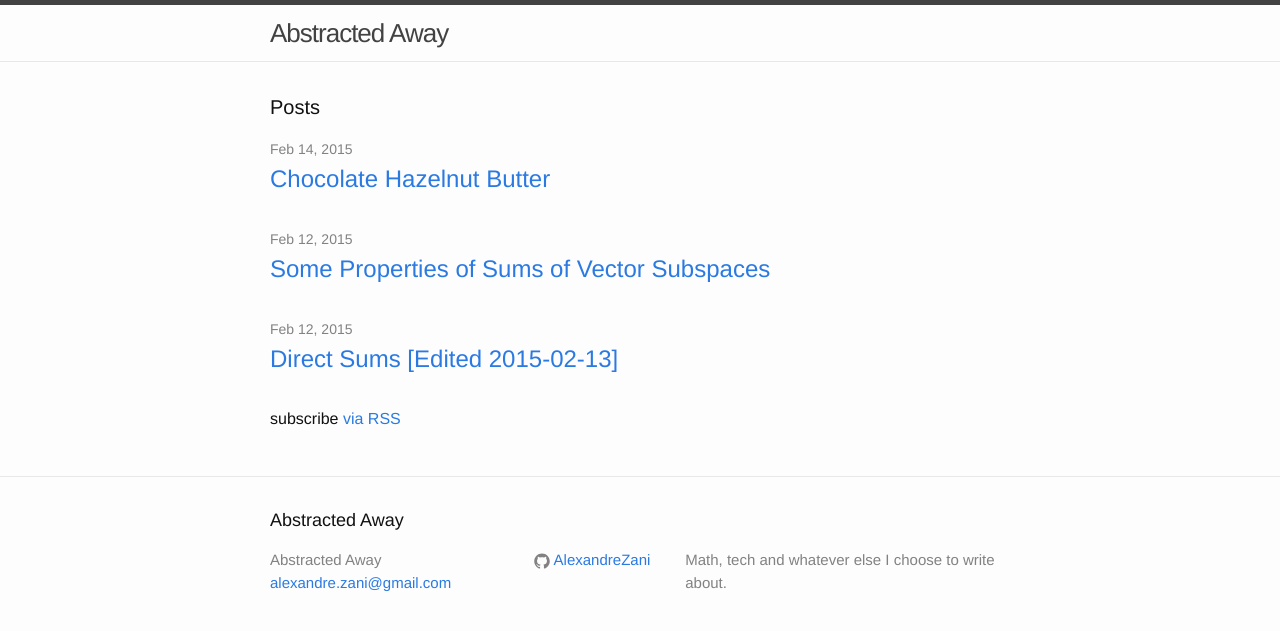
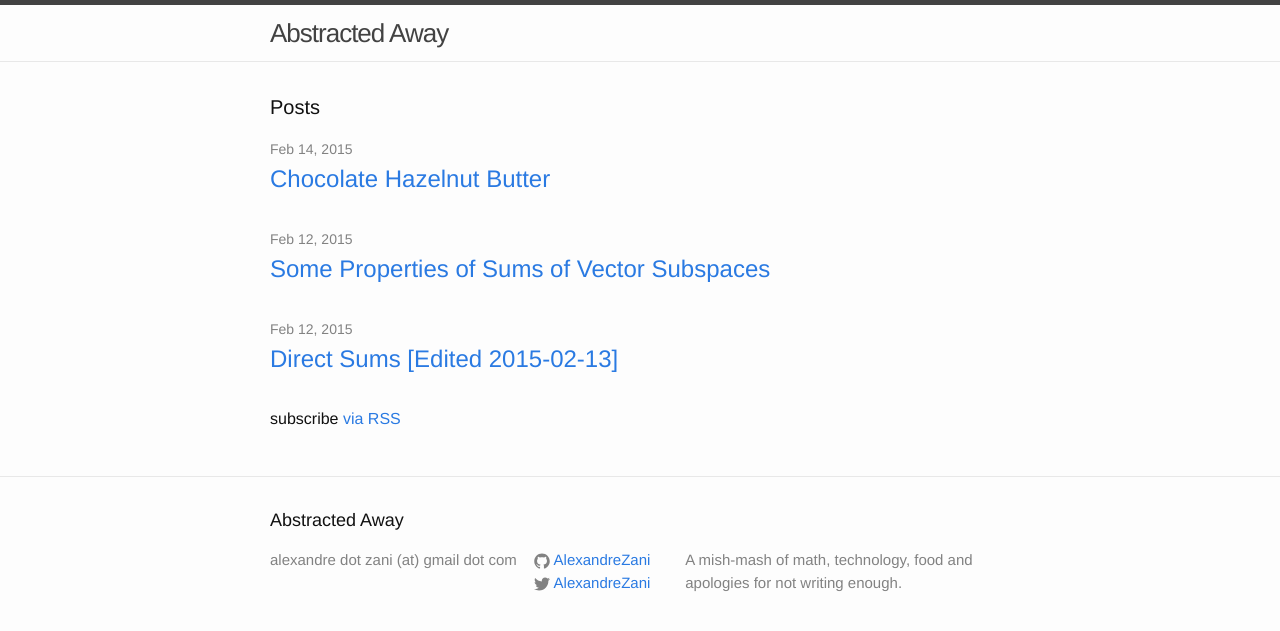
Before and after one commit to AlexandreZani/alexandrezani.github.io, a Jekyll site: the page built from index.html, in a window 1280 px wide. Shown: the top 631 px of the page. Built offline with Jekyll 4.4.1, drawn with Linux system fonts in a browser that asks for light colours.

Commit message:
Fixed some formatting and removed my email address.

```diff
--- a/_config.yml
+++ b/_config.yml
@@ -1,12 +1,13 @@
 # Site settings
 title: Abstracted Away
-email: alexandre.zani@gmail.com
+email: alexandre dot zani (at) gmail dot com
 description: > # this means to ignore newlines until "baseurl:"
-  Math, tech and whatever else I choose to write about.
+  A mish-mash of math, technology, food and apologies for not writing enough.
 baseurl: "" # the subpath of your site, e.g. /blog/
-url: "http://abstractedaway.com/" # the base hostname & protocol for your site
+url: "http://alexandrezani.github.io/" # the base hostname & protocol for your site
 github_username:  AlexandreZani
 reddit_username:  AlexandreZani
+twitter_username: AlexandreZani
 
 # Build settings
 markdown: kramdown
--- a/_includes/footer.html
+++ b/_includes/footer.html
@@ -7,8 +7,7 @@
     <div class="footer-col-wrapper">
       <div class="footer-col  footer-col-1">
         <ul class="contact-list">
-          <li>{{ site.title }}</li>
-          <li><a href="mailto:{{ site.email }}">{{ site.email }}</a></li>
+          <li>{{ site.email }}</li>
         </ul>
       </div>
 
```
